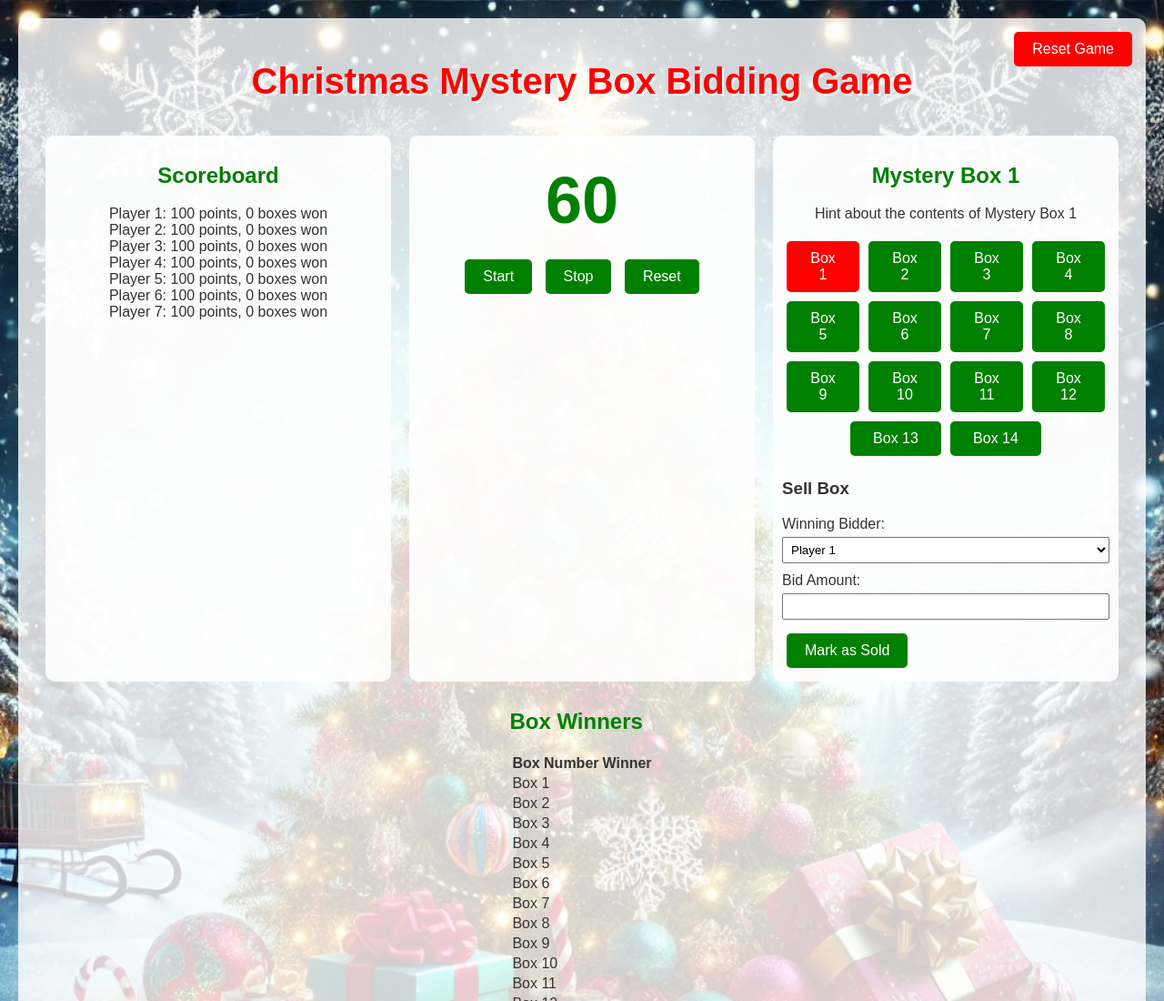
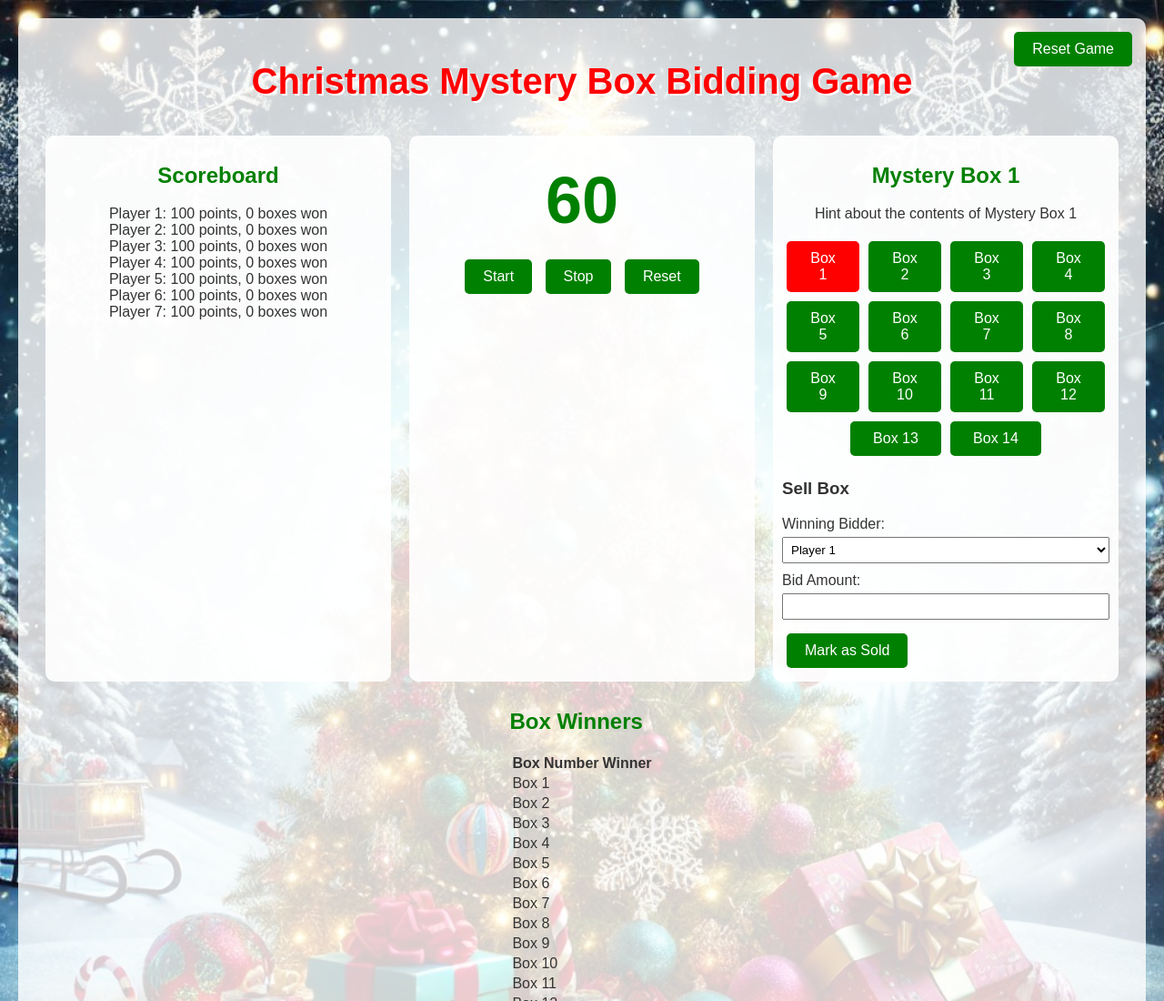
Before and after one commit to sethtbacon/mystery_box_game, a website: page christmas-mystery-box-bidding-game/src/index.html in a window 1280 px wide. Shown: the top 1100 px of the page at 91% size. Drawn offline with Linux system fonts and the light colour scheme; files whose address does not match are found by name.

Commit message:
Updated colors for the game

```diff
--- a/christmas-mystery-box-bidding-game/src/styles.css
+++ b/christmas-mystery-box-bidding-game/src/styles.css
@@ -114,7 +114,7 @@ button:hover {
     position: absolute;
     top: 10px;
     right: 10px;
-    background-color: #ff0000;
+    background-color: #008000; /* Green background */
     color: #fff;
     padding: 10px 20px;
     border: none;
@@ -123,5 +123,5 @@ button:hover {
 }
 
 #reset-game-btn.top-right:hover {
-    background-color: #cc0000;
+    background-color: #006400; /* Darker green on hover */
 }
```
